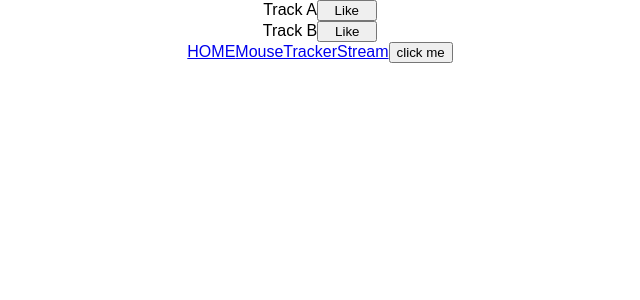
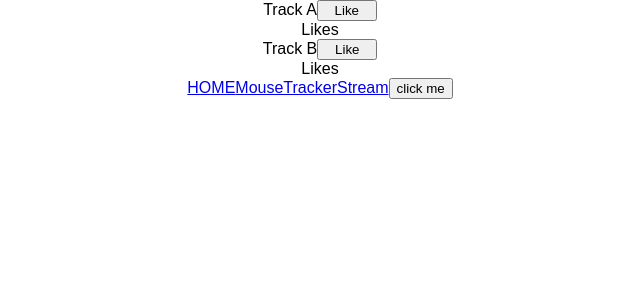
Before and after one commit to yzqhyf/react-test-app, a React (Create React App) app: page /Stream in a window 1280 px wide. Shown: the top 300 px of the page, without its empty margins (320-960 px from the left). Built offline with nearby package versions, Linux system fonts and the light colour scheme; the HTML template or start-up script is replaced by a standard one.

Commit message:
Counter and reducer

```diff
--- a/src/App.js
+++ b/src/App.js
@@ -4,7 +4,7 @@ import './App.css';
 import Button from './components/Button/Button';
 import Form from './components/Form/Form';
 import MouseTracker from './components/Mouse/MouseTracker';
-import Stream from './components/Stream/Stream';
+import Stream from './components/Stream/index';
 
 class App extends Component {
   render() {
--- a/src/Components/Stream/Stream.js
+++ b/src/Components/Stream/Stream.js
@@ -1,22 +1,10 @@
 import React, { Component } from 'react';
 import Track from './Track';
-import { connect } from 'react-redux';
 import PropTypes from 'prop-types';
 
-// const tracks = [
-//     {
-//         id: '1',
-//         title: 'Track A'
-//     },
-//     {
-//         id: '2',
-//         title: 'Track B'
-//     }
-// ];
-
-const mapStateToProps = state => {
-    return { tracks: state.track }
-}
+// const mapStateToProps = state => {
+//     return { tracks: state.track }
+// }
 
 class Stream extends Component {
     constructor(props) {
@@ -24,9 +12,10 @@ class Stream extends Component {
     }
 
     render() {
+        const { increment, decrement, reset } = this.props;
         return (
             <div>
-                <Track track={this.props.tracks} />
+                <Track track={this.props.tracks} increment={increment} decrement={decrement} reset={reset} />
             </div>
         );
     }
@@ -39,7 +28,11 @@ class Stream extends Component {
 // }
 
 Stream.propTypes = {
-    tracks: PropTypes.array
+    tracks: PropTypes.array,
+    increment: PropTypes.func,
+    decrement: PropTypes.func,
+    reset: PropTypes.func
 }
 
-export default connect(mapStateToProps)(Stream);
+export default Stream;
+// export default connect(mapStateToProps)(Stream);
--- a/src/Components/Stream/Track.js
+++ b/src/Components/Stream/Track.js
@@ -6,6 +6,7 @@ class Track extends Component {
         super(props);
         this.state = {};
         this.handleClick = this.handleClick.bind(this);
+        this.increment = this.props.increment.bind(this);
     }
 
     handleClick = track => () => {
@@ -13,6 +14,7 @@ class Track extends Component {
         this.setState({
             [key]: !this.state[key]
         });
+        this.increment(this.props.count);
         // console.log(this.state);
     }
 
@@ -25,6 +27,7 @@ class Track extends Component {
                         return (
                             <div key={track.id}>{track.title}
                                 <button style={{ width: '60px' }} onClick={this.handleClick(track)}>{this.state[track.id] ? 'Dislike' : 'Like'}</button>
+                                <div>Likes {this.props.count}</div>
                             </div>
                         );
                     })
@@ -35,7 +38,9 @@ class Track extends Component {
 }
 
 Track.propTypes = {
-    track: PropTypes.array
+    track: PropTypes.array,
+    increment: PropTypes.func,
+    count: PropTypes.number
 }
 
 export default Track;
--- /dev/null
+++ b/src/Components/Stream/index.js
@@ -0,0 +1,21 @@
+import { connect } from 'react-redux';
+import Stream from './Stream';
+import * as actions from '../../actions';
+
+
+function mapStateToProps(state) {
+    return {
+        tracks: state.track,
+        count: state.count
+    }
+}
+
+function mapDispatchToProps(dispatch) {
+    return {
+        increment: function(count) { dispatch(actions.increment(count)) },
+        decrement: function(count) { dispatch(actions.decrement(count)) },
+        reset: function() { dispatch(actions.reset()) }
+    }
+}
+
+export default connect(mapStateToProps, mapDispatchToProps)(Stream);
--- /dev/null
+++ b/src/actions/counter.js
@@ -0,0 +1,25 @@
+import * as actionTypes from '../constants/actionType';
+
+function increment() {
+    return {
+        type: actionTypes.INCREMENT,
+    }
+}
+
+function decrement() {
+    return {
+        type: actionTypes.DECREMENT,
+    }
+}
+
+function reset() {
+    return {
+        type: actionTypes.RESET,
+    }
+}
+
+export {
+    increment,
+    decrement,
+    reset
+}
--- a/src/constants/actionType.js
+++ b/src/constants/actionType.js
@@ -1 +1,4 @@
 export const TRACK_SET = 'TRACK_SET';
+export const INCREMENT = 'INCREMENT';
+export const DECREMENT = 'DECREMENT';
+export const RESET = 'RESET';
--- /dev/null
+++ b/src/reducers/count.js
@@ -0,0 +1,14 @@
+import * as actionTypes from '../constants/actionType';
+
+export default function(state={count: 0}, action) {
+    switch(action.type) {
+        case actionTypes.INCREMENT:
+            return { ...state, count: state.count++ };
+        case actionTypes.DECREMENT:
+            return { ...state, count: state.count-- };
+        case actionTypes.RESET:
+            return { ...state, count: 0 };
+        default:
+            return state;
+    }
+}
--- a/src/reducers/index.js
+++ b/src/reducers/index.js
@@ -1,4 +1,5 @@
 import { combineReducers } from 'redux';
 import track from './track';
+import count from './count';
 
-export default combineReducers({ track })
+export default combineReducers({ track, count })
--- a/src/stores/configureStore.js
+++ b/src/stores/configureStore.js
@@ -1,7 +1,8 @@
 import { createStore, applyMiddleware } from 'redux';
 import rootReducer from '../reducers/index';
+import { createLogger } from 'redux-logger';
 
-const createStoreWithMiddleware = applyMiddleware()(createStore);
+const createStoreWithMiddleware = applyMiddleware(createLogger())(createStore);
 
 export default function configureStore(initialState) {
     return createStoreWithMiddleware(rootReducer, initialState);
```
Also changed, not shown: src/actions/index.js (+6 -2 lines), src/actions/track.js (renamed from src/actions/track.js.js).
